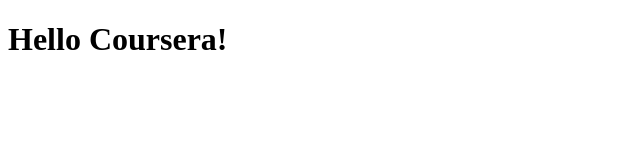
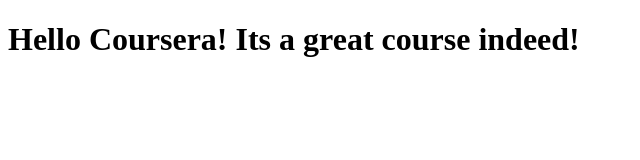
Before and after one commit to azmishameer/coursera-test, a plain HTML site: page site/index.html in a window 1280 px wide. Shown: the whole page, without its empty margins (0-640 px from the left). Drawn offline with Linux system fonts and the light colour scheme.

Commit message:
new addition

```diff
--- a/site/index.html
+++ b/site/index.html
@@ -4,6 +4,6 @@
 	<title>Hello Coursera</title>
 </head>
 <body>
-<h1>Hello Coursera!</h1>
+<h1>Hello Coursera! Its a great course indeed!</h1>
 </body>
 </html>
```
